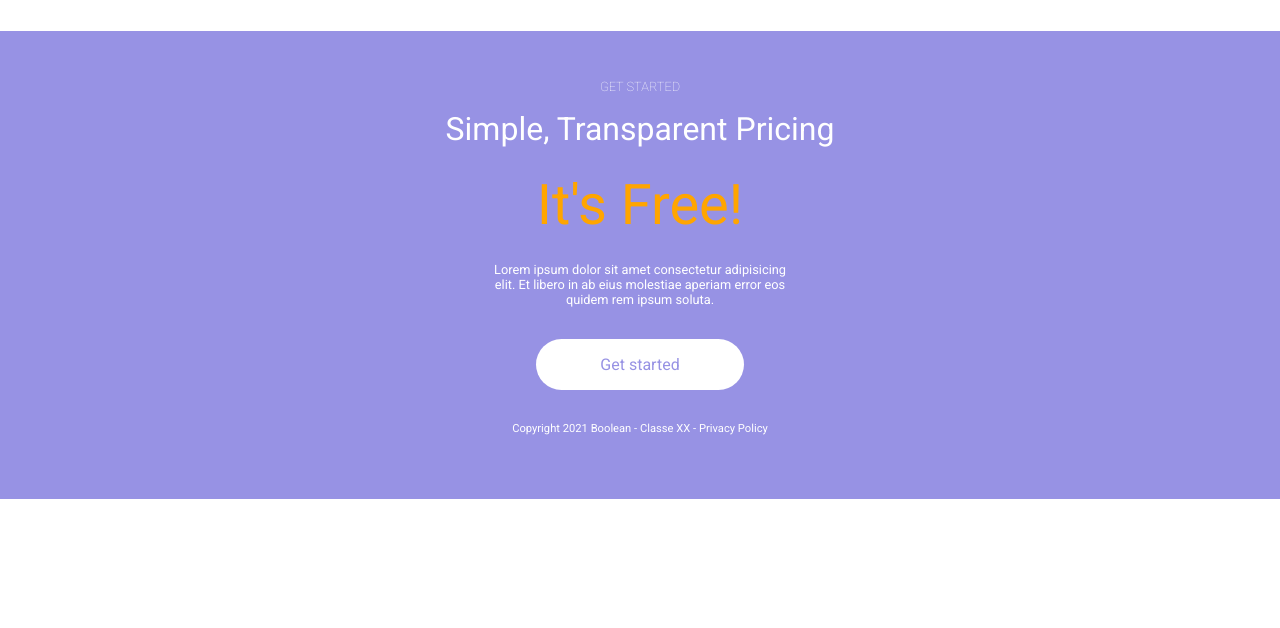
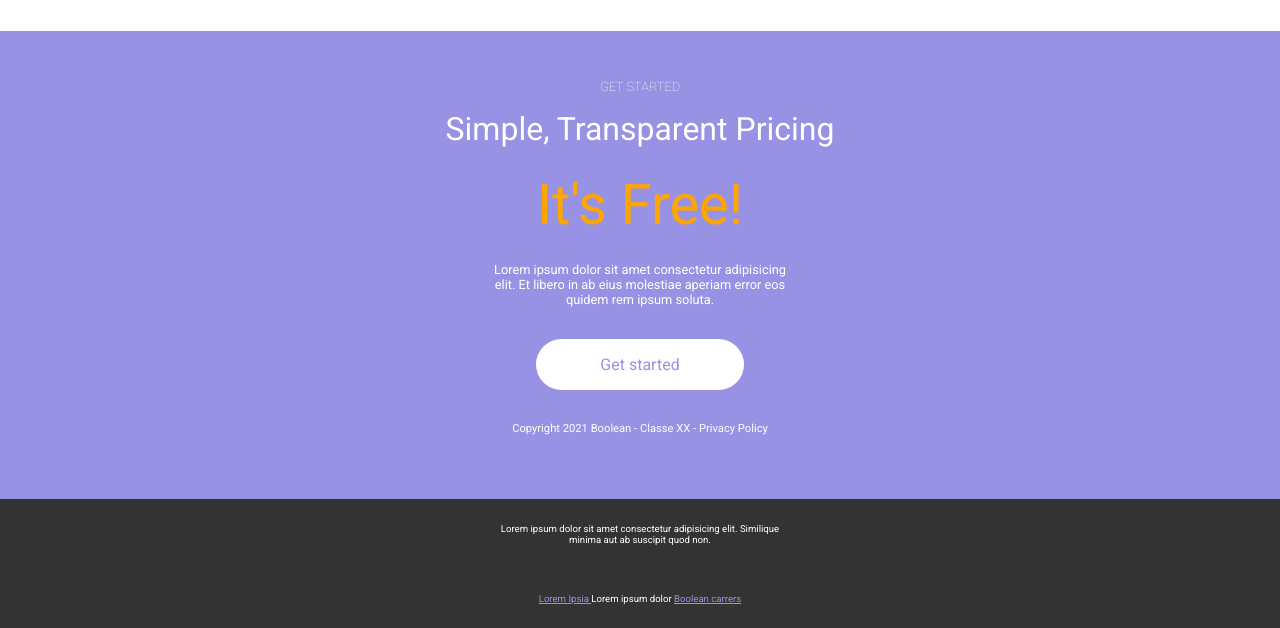
Before and after one commit to Pierluca-Strianese/htmlcss-responsive-layout, a plain HTML site: page index.html in a window 1280 px wide. Shown: the part 3240-3868 px from the top of the page. Before the commit the page ends 3739 px from the top, so only its background shows below. Drawn offline with Linux system fonts and the light colour scheme.

Commit message:
add footer

```diff
--- a/assets/style.css
+++ b/assets/style.css
@@ -386,7 +386,7 @@ main .container.partners {
     margin: 1rem 0;
 }
 
-.started .description {
+.description {
     margin: auto;
     width: 300px;
     font-size: .8rem;
@@ -404,3 +404,21 @@ main .container.partners {
     font-size: .7rem;
     padding: 1rem 0;
 }
+
+/* FOOTER */
+
+footer {
+    background-color: #333333;
+    color: white;
+}
+
+footer p {
+    text-align: center;
+    padding: 1.5rem 0;
+    font-size: .6rem;
+}
+
+footer a {
+    color: var(--primary-color);
+    text-decoration: underline;
+}
--- a/index.html
+++ b/index.html
@@ -223,7 +223,14 @@
     </main>
 
     <footer>
-
+        <div class="description">
+            <p>
+                Lorem ipsum dolor sit amet consectetur adipisicing elit. Similique minima aut ab suscipit quod non.
+            </p>
+            <p>
+                <a href="#"> Lorem Ipsia </a> Lorem ipsum dolor <a href="#">Boolean carrers</a>
+            </p>
+        </div>
     </footer>
 </body>
 </html>
```
